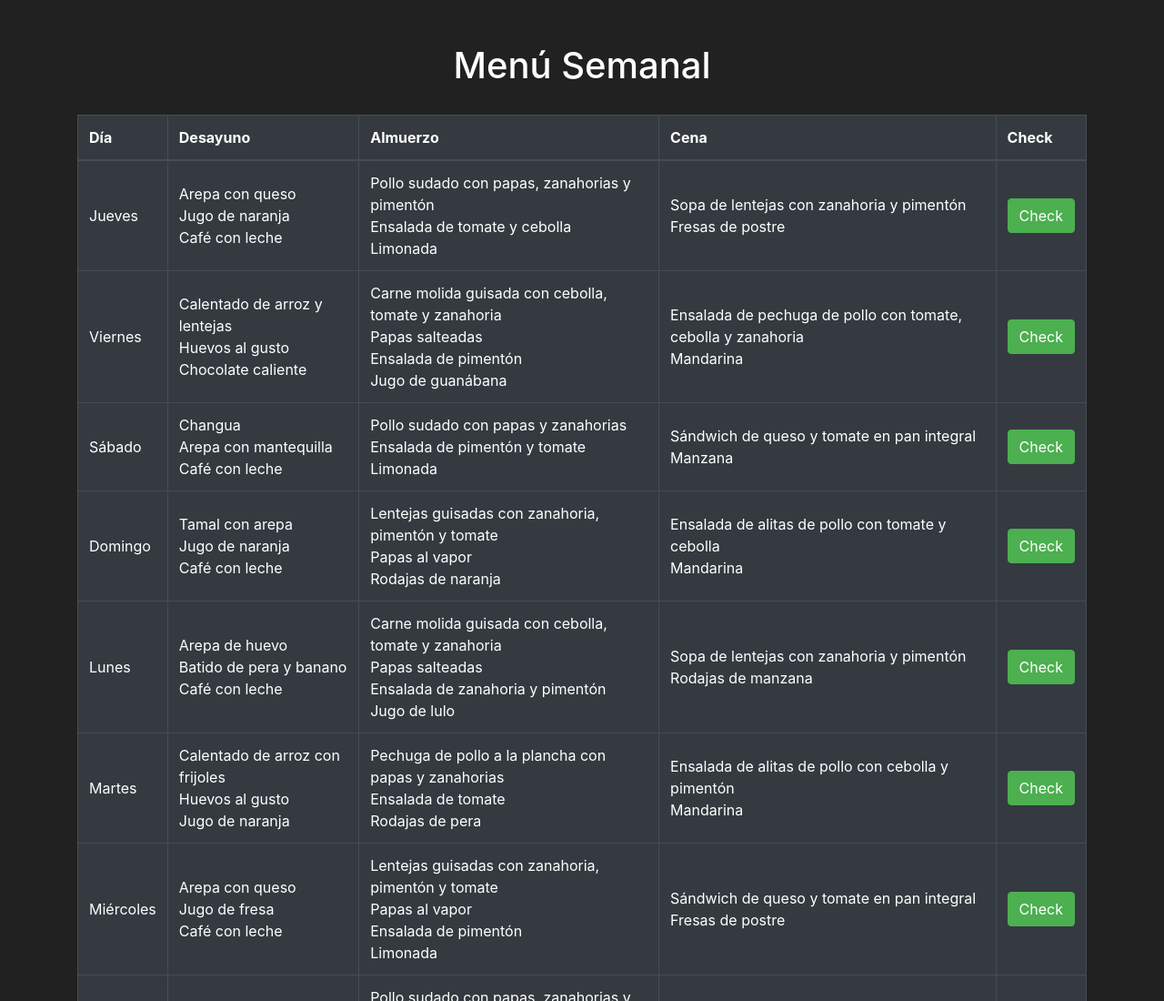
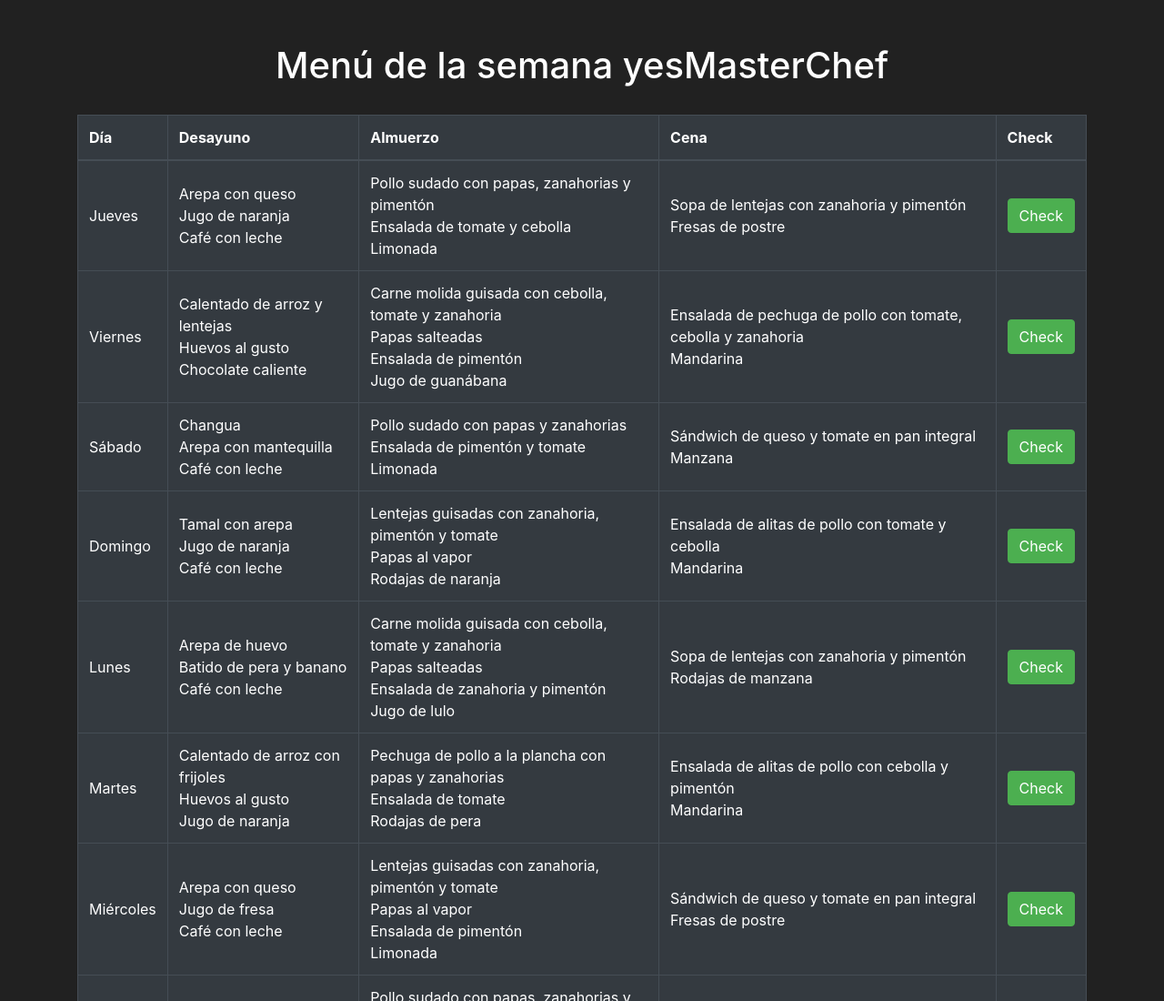
Before and after one commit to yesidleon1393/yesMasterCheff, a plain HTML site: page index.html in a window 1280 px wide. Shown: the top 1100 px of the page at 91% size. Drawn offline with nearby package versions, Linux system fonts and the light colour scheme.

Commit message:
Update index.html

```diff
--- a/index.html
+++ b/index.html
@@ -3,7 +3,7 @@
 <head>
     <meta charset="UTF-8">
     <meta name="viewport" content="width=device-width, initial-scale=1.0">
-    <title>Menú Semanal</title>
+    <title>yesMasterCheff</title>
     <link href="https://maxcdn.bootstrapcdn.com/bootstrap/4.5.2/css/bootstrap.min.css" rel="stylesheet">
     <style>
         body {
@@ -34,7 +34,7 @@
 </head>
 <body>
 <div class="container mt-5">
-    <h1 class="text-center">Menú Semanal</h1>
+    <h1 class="text-center">Menú de la semana yesMasterChef</h1>
     <table class="table table-bordered table-dark">
         <thead class="thead-dark">
             <tr>
```
